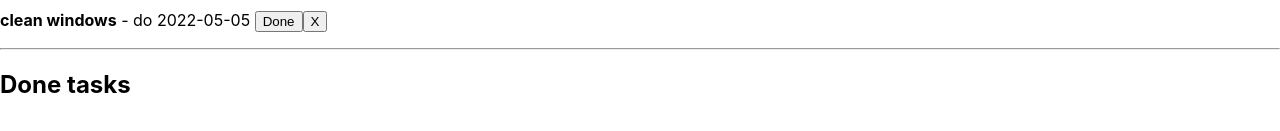
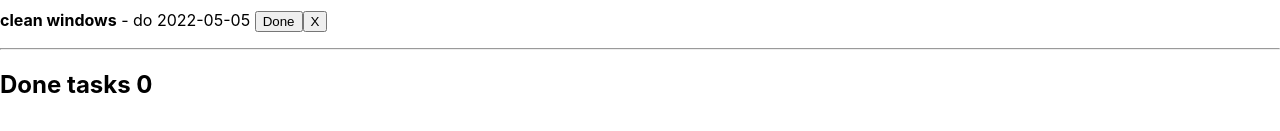
Before and after one commit to PatrycjaBochnak/TODO-app, a React (Create React App) app in the folder to-do-app/: page / in a window 1280 px wide. Shown: the part 185-316 px from the top of the page. Built offline with nearby package versions, Linux system fonts and the light colour scheme.

Commit message:
adding functions to todo and completed tasks

```diff
--- a/to-do-app/src/components/TaskList.js
+++ b/to-do-app/src/components/TaskList.js
@@ -15,12 +15,13 @@ const TaskList = (props) => {
     <>
   <div className="active">
     <h2>Tasks to do</h2>
-    {activeTasks}
+    {activeTasks.length > 0 ? activeTasks : <p> You finished your tasks. Great job!</p>}
     </div>
     <hr/>
     <div className="done">
-      <h2>Done tasks</h2>
-    {completedTasks}
+      <h2>Done tasks <span>{completed.length}</span></h2>
+      {completed.length > 5 && <span>Preview for only 5 last tasks</span>}
+    {completedTasks.slice(0, 5)}
     </div>
     </>
   );
```
